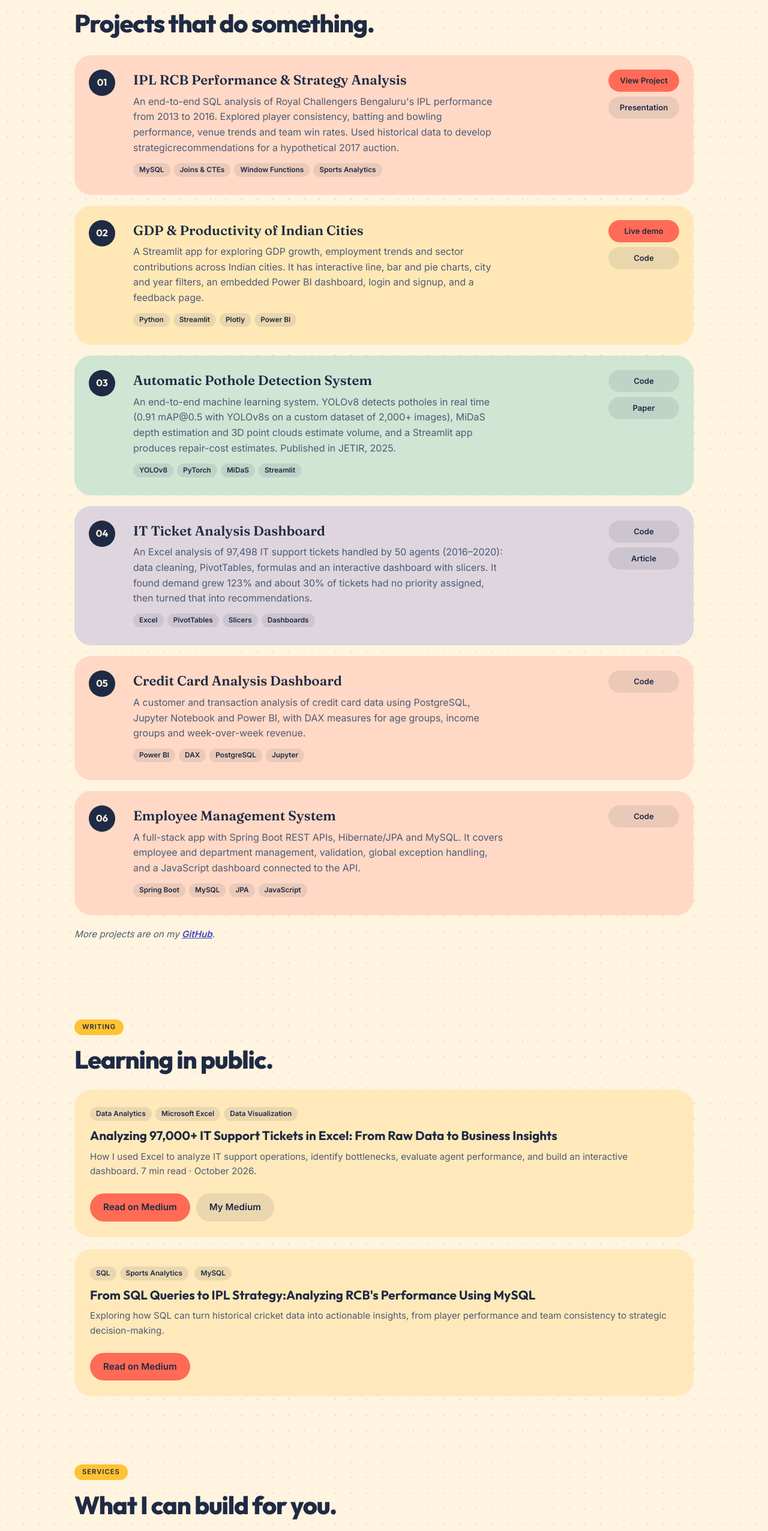
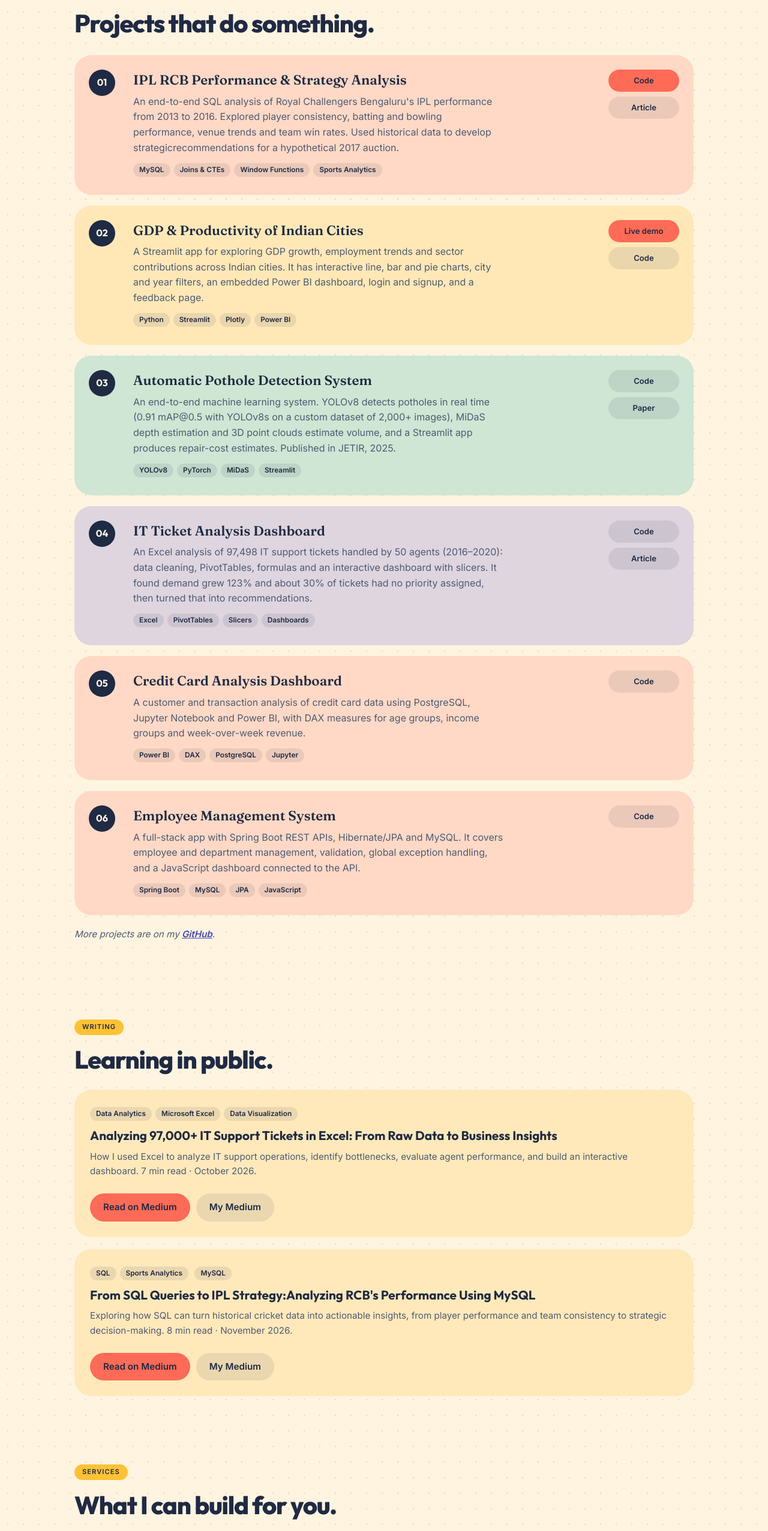
Before and after one commit to Mehwish4610/Portfolio, a plain HTML site: page index.html in a window 1280 px wide. Shown: the part 1007-3560 px from the top of the page at 60% size. Drawn offline with Linux system fonts and the light colour scheme.

Commit message:
Revise project details and enhance readability
Updated project descriptions and links in the portfolio section. Added publication date and improved readability of the content.

```diff
--- a/index.html
+++ b/index.html
@@ -280,7 +280,7 @@ section{border-top:0;padding:56px 0}
   <div class="rows">
 
 
-    <div class="row rv"><span class="n">01</span><div><h3>IPL RCB Performance & Strategy Analysis</h3><p>An end-to-end SQL analysis of Royal Challengers Bengaluru's IPL performance from 2013 to 2016. Explored player consistency, batting and bowling performance, venue trends and team win rates. Used historical data to develop strategicrecommendations for a hypothetical 2017 auction.</p><div class="tg"><span>MySQL</span><span>Joins & CTEs</span><span>Window Functions</span><span>Sports Analytics</span></div></div><div class="lk"><a class="btn p sm" href="https://github.com/Mehwish4610/IPL-RCB-SQL-Data-Analysis" target="_blank" rel="noopener">View Project</a> <a class="btn sm" href="https://github.com/Mehwish4610/IPL-RCB-SQL-Data-Analysis/blob/main/Mehwish_IPL_Analysis.pptx" target="_blank" rel="noopener">Presentation</a></div></div>
+    <div class="row rv"><span class="n">01</span><div><h3>IPL RCB Performance & Strategy Analysis</h3><p>An end-to-end SQL analysis of Royal Challengers Bengaluru's IPL performance from 2013 to 2016. Explored player consistency, batting and bowling performance, venue trends and team win rates. Used historical data to develop strategicrecommendations for a hypothetical 2017 auction.</p><div class="tg"><span>MySQL</span><span>Joins & CTEs</span><span>Window Functions</span><span>Sports Analytics</span></div></div><div class="lk"><a class="btn p sm" href="https://github.com/Mehwish4610/IPL-RCB-SQL-Data-Analysis" target="_blank" rel="noopener">Code</a> <a class="btn sm" href="https://medium.com/@mehwishafreen10303/from-sql-queries-to-ipl-strategy-analyzing-rcbs-performance-using-mysql-3c2f999dc2c0?sharedUserId=mehwishafreen10303" target="_blank" rel="noopener">Article</a></div></div>
     <div class="row rv"><span class="n">02</span><div><h3>GDP &amp; Productivity of Indian Cities</h3><p>A Streamlit app for exploring GDP growth, employment trends and sector contributions across Indian cities. It has interactive line, bar and pie charts, city and year filters, an embedded Power BI dashboard, login and signup, and a feedback page.</p><div class="tg"><span>Python</span><span>Streamlit</span><span>Plotly</span><span>Power BI</span></div></div><div class="lk"><a class="btn p sm" href="https://gdp-appucivityvisualisationapp-6amnwngduzcvvmu522th2l.streamlit.app/" target="_blank" rel="noopener">Live demo</a><a class="btn sm" href="https://github.com/Mehwish4610/GDP-ProducivityVisualisationApp" target="_blank" rel="noopener">Code</a></div></div>
     <div class="row rv"><span class="n">03</span><div><h3>Automatic Pothole Detection System</h3><p>An end-to-end machine learning system. YOLOv8 detects potholes in real time (0.91 mAP@0.5 with YOLOv8s on a custom dataset of 2,000+ images), MiDaS depth estimation and 3D point clouds estimate volume, and a Streamlit app produces repair-cost estimates. Published in JETIR, 2025.</p><div class="tg"><span>YOLOv8</span><span>PyTorch</span><span>MiDaS</span><span>Streamlit</span></div></div><div class="lk"><a class="btn sm" href="https://github.com/Mehwish4610/automatic-pothole-detection-system" target="_blank" rel="noopener">Code</a><a class="btn sm" href="https://www.jetir.org/view?paper=JETIR2505831" target="_blank" rel="noopener">Paper</a></div></div>
     <div class="row rv"><span class="n">04</span><div><h3>IT Ticket Analysis Dashboard</h3><p>An Excel analysis of 97,498 IT support tickets handled by 50 agents (2016–2020): data cleaning, PivotTables, formulas and an interactive dashboard with slicers. It found demand grew 123% and about 30% of tickets had no priority assigned, then turned that into recommendations.</p><div class="tg"><span>Excel</span><span>PivotTables</span><span>Slicers</span><span>Dashboards</span></div></div><div class="lk"><a class="btn sm" href="https://github.com/Mehwish4610/excel-it-ticket-analysis" target="_blank" rel="noopener">Code</a><a class="btn sm" href="https://medium.com/@mehwishafreen10303/analyzing-97-000-it-support-tickets-in-excel-from-raw-data-to-business-insights-ae9a06fffe2e" target="_blank" rel="noopener">Article</a></div></div>
@@ -299,8 +299,8 @@ section{border-top:0;padding:56px 0}
 
   <div class="c art rv" style="margin-top:20px"> <div class="tg"><span>SQL</span><span>Sports Analytics</span> <span>MySQL</span></div>
     <h3>From SQL Queries to IPL Strategy:Analyzing RCB's Performance Using MySQL</h3>
-    <p>Exploring how SQL can turn historical cricket data into actionable insights, from player performance and team consistency to strategic decision-making.</p>
-    <a class="btn p" href="https://medium.com/@mehwishafreen10303/from-sql-queries-to-ipl-strategy-analyzing-rcbs-performance-using-mysql-3c2f999dc2c0?sharedUserId=mehwishafreen10303"  target="_blank" rel="noopener">Read on Medium </a>
+    <p>Exploring how SQL can turn historical cricket data into actionable insights, from player performance and team consistency to strategic decision-making. 8 min read · November 2026.</p>
+    <a class="btn p" href="https://medium.com/@mehwishafreen10303/from-sql-queries-to-ipl-strategy-analyzing-rcbs-performance-using-mysql-3c2f999dc2c0?sharedUserId=mehwishafreen10303"  target="_blank" rel="noopener">Read on Medium </a><a class="btn" href="https://medium.com/@mehwishafreen10303" target="_blank" rel="noopener">My Medium</a>
  </div>
   </section></div>
 
@@ -321,7 +321,7 @@ section{border-top:0;padding:56px 0}
 
 <div class="w"><section id="about">
   <div class="k rv">Background</div><h2 class="rv">For recruiters, the short version.</h2>
-  <div class="tl rv"><div><b>2021</b><span>Started B.E. in Computer Science</span></div><div><b>Sep 2024</b><span>Cloud app intern, Rooman</span></div><div><b>Nov 2024</b><span>Data visualisation intern, Infosys. Built the GDP app</span></div><div><b>Apr 2025</b><span>Pothole detection, published in JETIR</span></div><div><b>2025</b><span>Graduated with 9.25 CGPA</span></div><div><b>May 2026</b><span>Employee Management System, full-stack</span></div><div><b>Aug 2026</b><span>Excel IT ticket analysis dashboard</span></div><div><b>Oct 2026</b><span>IPL RCB SQL performance and strategy analysis</span></div><div class="now"><b>Now</b><span>Levelling up into data science, learning Power BI and applying my skills through practical data analytics projects. </span></div></div>
+  <div class="tl rv"><div><b>2021</b><span>Started B.E. in Computer Science</span></div><div><b>Sep 2024</b><span>Cloud app intern, Rooman</span></div><div><b>Nov 2024</b><span>Data visualisation intern, Infosys. Built the GDP app</span></div><div><b>Apr 2025</b><span>Pothole detection, published in JETIR</span></div><div><b>2025</b><span>Graduated with 9.25 CGPA</span></div><div><b>May 2026</b><span>Employee Management System, full-stack</span></div><div><b>Aug 2026</b><span>Excel IT ticket analysis dashboard</span></div><div><b>Oct 2026</b><span>IPL RCB SQL performance and strategy analysis</span></div><div class="now"><b>Now</b><span>Levelling up into data science, learning. </span></div></div>
   <div class="cv rv">
     <div><h3>Experience</h3>
       <p>Data Visualisation Intern, Infosys Springboard<span>Nov 2024 – Jan 2025 · Python, SQL, EDA, Power BI</span><a class="btn sm" href="https://drive.google.com/file/d/1C0NlUxj8wQlm2PB2ImEgqstAly8XOOKB/view?usp=sharing" target="_blank" rel="noopener">View certificate</a></p>
```
